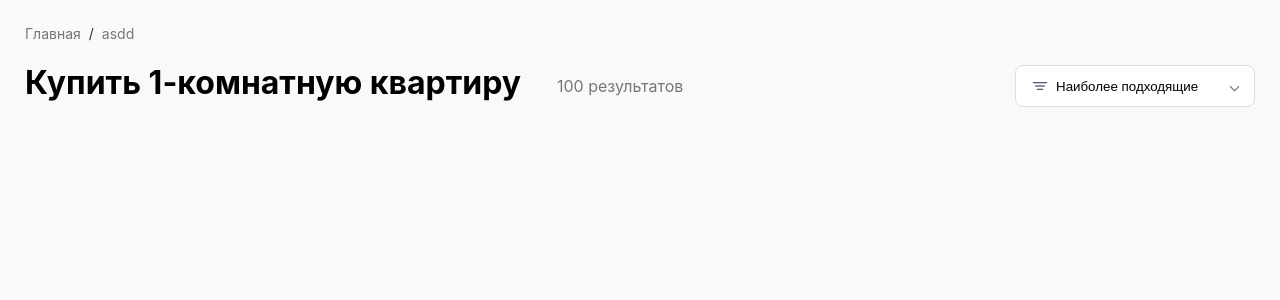
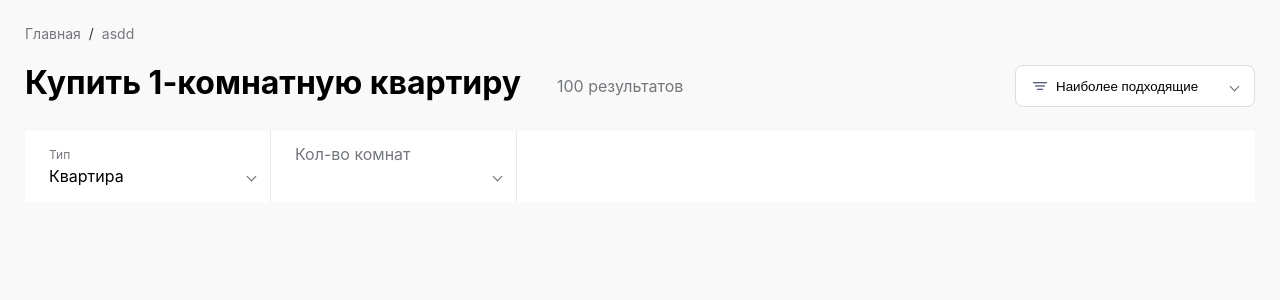
Before and after one commit to inokent10/ECRZ-project, a React (Create React App) app: page / in a window 1280 px wide. Shown: the top 300 px of the page. Built offline with nearby package versions, Linux system fonts and the light colour scheme.

Commit message:
feat: добавит компоненты для фильтра

```diff
--- a/package.json
+++ b/package.json
@@ -9,6 +9,7 @@
     "@testing-library/user-event": "13.5.0",
     "@types/jest": "27.5.2",
     "@types/node": "16.18.126",
+    "clsx": "2.1.1",
     "react": "^19.1.0",
     "react-dom": "^19.1.0",
     "react-icons": "5.5.0",
--- a/src/components/const.ts
+++ b/src/components/const.ts
@@ -1,17 +1,60 @@
 enum AppRoute {
     Home = '/',
+}
+
+enum PropertyTypeEnum {
+    Apartments = 'Apartments',
+    Houses = 'Houses',
+    Plots = 'Plots',
+    Commercial = 'Commercial',
+    JuridicalInquiry = 'JuridicalInquiry'
 }
 
 const PageNames = {
     Home: { name: 'Главная', key: 'home' },
 } as const;
 
+enum SortOptionValue {
+    Relevance = 'relevance',
+    PriceDesc = 'price-desc',
+    PriceAsc = 'price-asc',
+    AreaDesc = 'area-desc',
+    AreaAsc = 'area-asc'
+  }
+
 const SORT_OPTIONS = [
-    {name: 'Наиболее подходящие', value: 'relevance'},
-    {name: 'Сначала дорогие', value: 'price-desc'},
-    {name: 'Сначала дешевые', value: 'price-asc'},
-    {name: 'Площадь по убыванию', value: 'area-desc'},
-    {name: 'Площадь по возрастанию', value: 'area-asc'},
+    {name: 'Наиболее подходящие', value: SortOptionValue.Relevance},
+    {name: 'Сначала дорогие', value: SortOptionValue.PriceDesc},
+    {name: 'Сначала дешевые', value: SortOptionValue.PriceAsc},
+    {name: 'Площадь по убыванию', value: SortOptionValue.AreaDesc},
+    {name: 'Площадь по возрастанию', value: SortOptionValue.AreaAsc},
 ]
 
-export { PageNames, AppRoute, SORT_OPTIONS }
+const TYPE_DISPLAY_NAMES: Record<PropertyTypeEnum, string> = {
+    [PropertyTypeEnum.Apartments]: 'Квартира',
+    [PropertyTypeEnum.Houses]: 'Дома',
+    [PropertyTypeEnum.Plots]: 'Участки',
+    [PropertyTypeEnum.Commercial]: 'Коммерческая',
+    [PropertyTypeEnum.JuridicalInquiry]: 'Юр. запросы'
+  };
+
+   const TYPE_OPTIONS = Object.values(TYPE_DISPLAY_NAMES);
+
+   const DYNAMIC_FIELD_OPTIONS = {
+    [PropertyTypeEnum.Apartments]: ['1-к. квартиры', '2-к. квартиры', '3-к. квартиры', '4-к. квартиры', 'Комнаты в квартирах'],
+    [PropertyTypeEnum.Houses]: ['Дом', 'Таунхаус', 'Часть дома', 'Дача'],
+    [PropertyTypeEnum.Plots]: ['Участки до 10 сот.', 'Участки до 20 сот.', 'Участки ИЖС', 'Участки Промназначения', 'Все объекты'],
+    [PropertyTypeEnum.Commercial]: ['Офис', 'Склады', 'Свободное назначение', 'Все объекты'],
+    [PropertyTypeEnum.JuridicalInquiry]: ['Продажа недвижимости', 'Помощь в оформлении кредита', 'Оформление технической документации', 'Вывод в нежилой фонд'],
+  };
+
+export {
+    PageNames,
+    AppRoute,
+    SORT_OPTIONS,
+    DYNAMIC_FIELD_OPTIONS,
+    // typeOptions,
+    TYPE_OPTIONS,
+    PropertyTypeEnum,
+    TYPE_DISPLAY_NAMES
+}
--- /dev/null
+++ b/src/components/filter/filter.module.scss
@@ -0,0 +1,77 @@
+.select {
+    position: relative;
+    padding: 16px 24px 16px 24px;
+    width: 197px;
+    border-right: 1px solid #cccccc67;
+    background: white;
+    cursor: pointer;
+    min-width: 150px;
+    user-select: none;
+  }
+
+  .dropdown {
+    position: absolute;
+    top: 100%;
+    left: 0;
+    background: white;
+    border: 1px solid #ccc;
+    border-radius: 8px;
+    margin-top: 4px;
+    list-style: none;
+    padding: 0;
+    width: 100%;
+    max-height: 200px;
+    overflow-y: auto;
+    z-index: 100;
+
+    li {
+      padding: 0.5rem 1rem;
+      cursor: pointer;
+
+      &:hover {
+        background: #f0f0f0;
+      }
+    }
+  }
+
+  .label {
+    font-size: 12px;
+    color: #73777c;
+    margin-bottom: 4px;
+  }
+
+  .typeLayout {
+    display: flex;
+    align-items: center;
+  }
+
+  .inactiveState {
+    padding-top: 0.8rem;
+
+    &lable {
+      color: #73777c;
+    }
+  }
+
+  .arrow {
+    margin-left: auto;
+    border: solid #666;
+    border-width: 0 1px 1px 0;
+    display: inline-block;
+    padding: 3px;
+    transform: rotate(45deg);
+
+    position: absolute;
+    right: 15px;
+    top: 60%;
+    margin-left: auto;
+
+    &Up {
+      transform: rotate(-135deg);
+      margin-top: -3px;
+    }
+
+    &Down {
+      transform: rotate(45deg);
+    }
+  }
--- /dev/null
+++ b/src/components/filter/filter.tsx
@@ -0,0 +1,131 @@
+import React, { JSX, useState } from "react";
+import styles from './filter.module.scss';
+import { DYNAMIC_FIELD_OPTIONS, PropertyTypeEnum, TYPE_DISPLAY_NAMES, TYPE_OPTIONS } from "components/const";
+import { DynamicOption } from "types/filter-types";
+import { getDynamicLabel } from "./utils";
+
+interface DropdownProps {
+  label: string;
+  value: string | null;
+  options: string[];
+  isOpen: boolean;
+  placeholder?: string;
+  inactive?: boolean;
+  onToggle: () => void;
+  onSelect: (value: string, e: React.MouseEvent) => void;
+}
+
+const Dropdown = ({
+  label,
+  value,
+  options,
+  isOpen,
+  placeholder,
+  inactive = false,
+  onToggle,
+  onSelect
+}: DropdownProps): JSX.Element => {
+  const displayValue = value || placeholder || "";
+
+  return (
+    <div
+      className={`${styles.select} ${inactive ? styles.inactiveState : ""}`}
+      onClick={onToggle}
+    >
+      {(value || !placeholder) && (
+        <div className={styles.label}>
+          {label}
+        </div>
+      )}
+
+      <div className={styles.typeLayout}>
+        <span style={!value && placeholder ? { color: '#73777c' } : {}}>
+          {displayValue}
+        </span>
+        <span className={`${styles.arrow} ${isOpen ? styles.arrowUp : styles.arrowDown}`}></span>
+
+        {isOpen && (
+          <ul className={styles.dropdown}>
+            {options.map((option) => (
+              <li key={option} onClick={(e) => onSelect(option, e)}>
+                {option}
+              </li>
+            ))}
+          </ul>
+        )}
+      </div>
+    </div>
+  );
+};
+
+function Filter(): JSX.Element {
+  const [selectedType, setSelectedType] = useState<PropertyTypeEnum>(PropertyTypeEnum.Apartments);
+  const [selectedDynamic, setSelectedDynamic] = useState<DynamicOption>(null);
+  const [openDropdown, setOpenDropdown] = useState<string | null>(null);
+
+  const toggleDropdown = (name: string) => {
+    setOpenDropdown(prev => prev === name ? null : name);
+  };
+
+  const isOpen = (name: string) => openDropdown === name;
+
+  const closeDropdowns = () => setOpenDropdown(null);
+
+  const handleTypeSelect = (displayValue: string, e: React.MouseEvent) => {
+    e.stopPropagation();
+      const enumValue = Object.entries(TYPE_DISPLAY_NAMES).find(
+        ([_, value]) => value === displayValue
+      )?.[0] as PropertyTypeEnum;
+
+      if (enumValue) {
+        setSelectedType(enumValue);
+        setSelectedDynamic(null);
+        closeDropdowns();
+      }
+  };
+
+  const handleDynamicSelect = (value: string, e: React.MouseEvent) => {
+    e.stopPropagation();
+    setSelectedDynamic(value as DynamicOption);
+    closeDropdowns();
+  };
+
+  const filterOptions = [
+    {
+      id: 'type',
+      label: 'Тип',
+      value: TYPE_DISPLAY_NAMES[selectedType],
+      options: TYPE_OPTIONS,
+      onSelect: handleTypeSelect
+    },
+    {
+      id: 'dynamic',
+      label: getDynamicLabel(selectedType),
+      value: selectedDynamic,
+      options: DYNAMIC_FIELD_OPTIONS[selectedType] || [],
+      placeholder: getDynamicLabel(selectedType),
+      inactive: !selectedDynamic,
+      onSelect: handleDynamicSelect
+    }
+  ];
+
+  return (
+    <>
+      {filterOptions.map(option => (
+        <Dropdown
+          key={option.id}
+          label={option.label}
+          value={option.value}
+          options={option.options}
+          isOpen={isOpen(option.id)}
+          placeholder={option.placeholder}
+          inactive={option.inactive}
+          onToggle={() => toggleDropdown(option.id)}
+          onSelect={option.onSelect}
+        />
+      ))}
+    </>
+  );
+}
+
+export default Filter;
--- /dev/null
+++ b/src/components/filter/utils.ts
@@ -0,0 +1,20 @@
+import { PropertyTypeEnum } from "components/const";
+
+const getDynamicLabel = (type: PropertyTypeEnum): string => {
+    switch (type) {
+      case PropertyTypeEnum.Apartments:
+        return 'Кол-во комнат';
+      case PropertyTypeEnum.Houses:
+        return 'Тип строения';
+      case PropertyTypeEnum.Plots:
+        return 'Тип участка';
+      case PropertyTypeEnum.Commercial:
+        return 'Назначение';
+      case PropertyTypeEnum.JuridicalInquiry:
+        return 'Цель запроса';
+      default:
+        return '';
+    }
+};
+
+export { getDynamicLabel }
--- a/src/pages/catalog-page.module.scss
+++ b/src/pages/catalog-page.module.scss
@@ -22,3 +22,9 @@ h1 {
 .totalCount {
     color: #73777C;
 }
+
+.filterWrapper {
+    background-color: #ffffff;
+    display: flex;
+    margin-bottom: 1rem;
+}
--- a/src/pages/catalog-page.tsx
+++ b/src/pages/catalog-page.tsx
@@ -1,8 +1,11 @@
 import { JSX, useEffect, useRef, useState } from "react";
+
 import Breadcrumbs from "../components/breadcrumbs/breadcrumbs";
+import Filter from "components/filter/filter";
+import SortMenu from "../components/sort-menu/sort-menu";
 
 import styles from './catalog-page.module.scss'
-import SortMenu from "../components/sort-menu/sort-menu";
+
 import { SORT_OPTIONS } from "../components/const";
 
 function CatalogPage(): JSX.Element {
@@ -42,6 +45,10 @@ function CatalogPage(): JSX.Element {
                 />
                 </div>
             </div>
+
+            <div className={styles.filterWrapper}>
+                <Filter />
+            </div>
         </div>
     )
 }
--- /dev/null
+++ b/src/types/filter-types.ts
@@ -0,0 +1 @@
+export type DynamicOption = string | null;
```
Also changed, not shown: 1 other file (tests, documents, lock files or other folders). Lines whose indentation alone changed are shown as unchanged.
